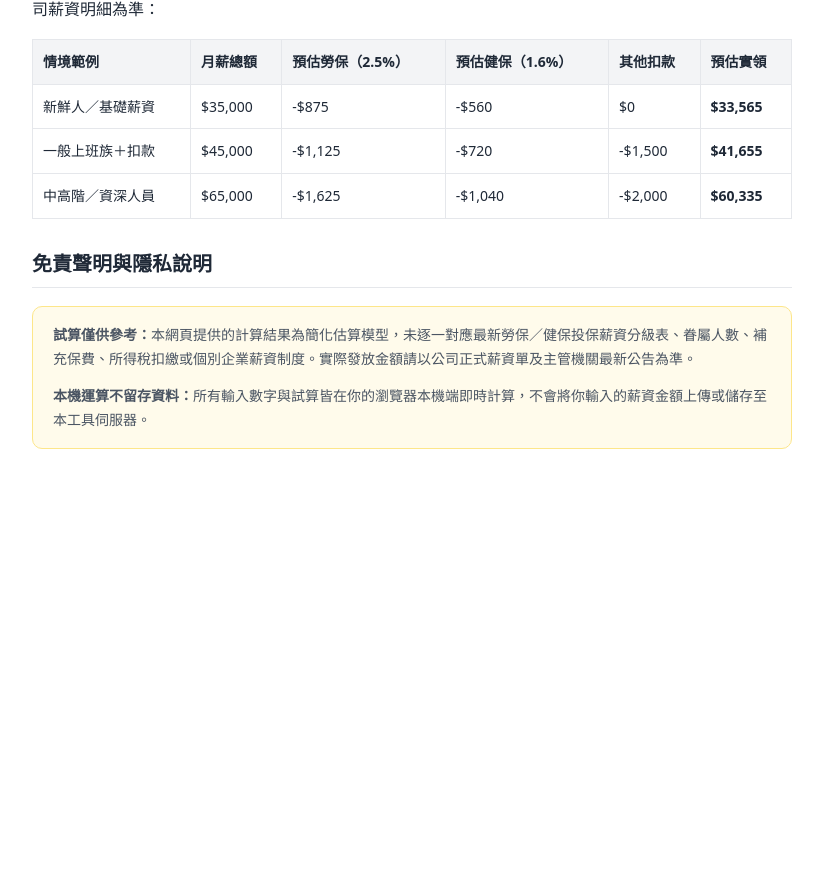
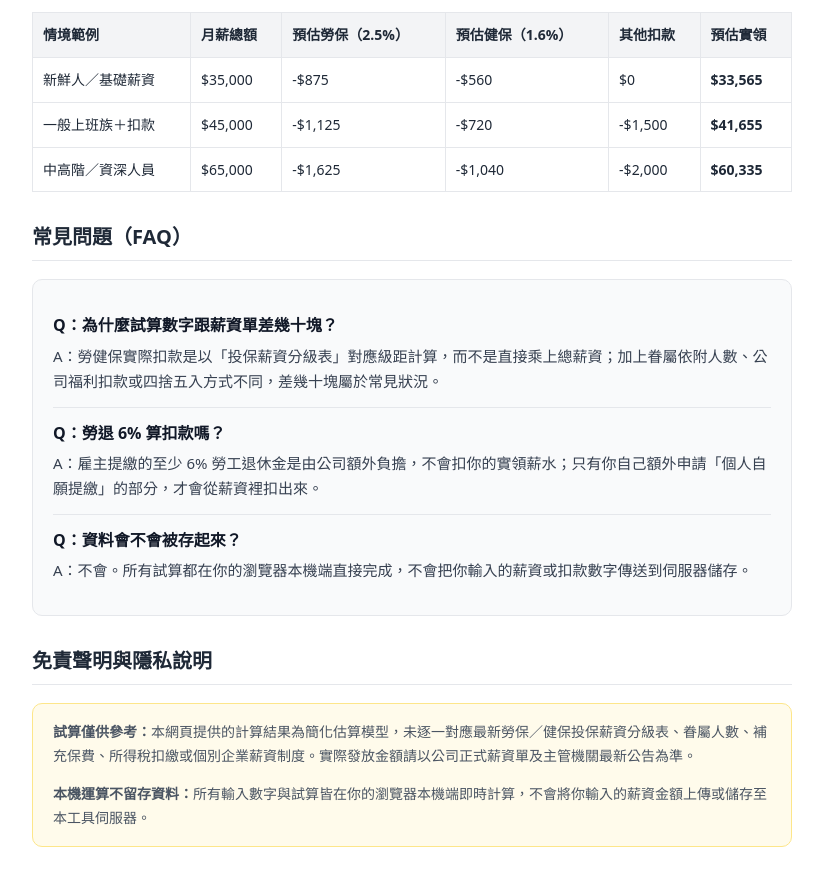
Before and after one commit to topli53/topli53.github.io, a plain HTML site: page index.html in a window 1280 px wide. Shown: the part 1588-2474 px from the top of the page, without its empty margins (228-1051 px from the left). Before the commit the page ends 2077 px from the top, so only its background shows below. Drawn offline with Linux system fonts and the light colour scheme.

Commit message:
Update index.html

```diff
--- a/index.html
+++ b/index.html
@@ -3,12 +3,15 @@
 <head>
   <meta charset="UTF-8" />
   <meta name="viewport" content="width=device-width, initial-scale=1.0" />
-  <title>薪資實領快速試算｜扣款估算、試算範例與說明</title>
+  <title>薪資實領快速試算｜扣款估算、試算範例與常見問題</title>
   <script async src="https://pagead2.googlesyndication.com/pagead/js/adsbygoogle.js?client=ca-pub-3138841542076920" crossorigin="anonymous"></script>
   <style>
     body { font-family: system-ui, -apple-system, BlinkMacSystemFont, "Segoe UI", sans-serif; max-width: 760px; margin: 40px auto; padding: 0 16px; line-height: 1.7; color: #1f2937; background: #ffffff; }
     h1 { margin-bottom: 8px; }
     h2 { margin-top: 28px; margin-bottom: 10px; font-size: 20px; border-bottom: 1px solid #e5e7eb; padding-bottom: 6px; }
+    .tool-bar { display: flex; flex-wrap: wrap; gap: 10px; margin: 14px 0 18px; }
+    .tool-btn { display: inline-block; padding: 9px 14px; background: #eff6ff; color: #1d4ed8; border: 1px solid #bfdbfe; border-radius: 8px; text-decoration: none; font-size: 14px; font-weight: 600; }
+    .tool-btn:hover { background: #dbeafe; }
     .box { background: #f9fafb; border: 1px solid #e5e7eb; border-radius: 10px; padding: 20px; margin: 18px 0; }
     label { display: block; font-weight: 600; margin-top: 12px; }
     input { width: 100%; padding: 10px; margin-top: 6px; border: 1px solid #d1d5db; border-radius: 6px; font-size: 16px; box-sizing: border-box; background: #fff; }
@@ -22,6 +25,10 @@
     table { width: 100%; border-collapse: collapse; margin: 12px 0 20px; font-size: 14px; }
     th, td { border: 1px solid #e5e7eb; padding: 10px; text-align: left; }
     th { background: #f3f4f6; font-weight: 600; }
+    .faq-item { border-bottom: 1px solid #e5e7eb; padding: 12px 0; }
+    .faq-item:last-child { border-bottom: 0; }
+    .faq-q { font-weight: 700; color: #111827; margin-bottom: 4px; }
+    .faq-a { margin: 0; color: #374151; font-size: 15px; }
     .note-box { background: #fffbeb; border: 1px solid #fde68a; border-radius: 10px; padding: 16px 20px; margin: 18px 0; font-size: 14px; color: #4b5563; }
     ul { padding-left: 20px; }
     li { margin-bottom: 6px; }
@@ -30,8 +37,11 @@
 <body>
   <h1>薪資實領快速試算</h1>
   <p>輸入月薪總額與預估扣款比例或固定金額，快速估算每月大約實領金額，方便日常預算規劃與薪資單對帳。</p>
-  <p><a href="/overtime-calc.html">→ 前往「時薪與加班費快速試算」</a></p>
-  <p><a href="/bonus-leave-calc.html">→ 前往「年終獎金與未休特休折現快速試算」</a></p>
+
+  <div class="tool-bar" aria-label="其他試算工具">
+    <a class="tool-btn" href="/overtime-calc.html">時薪與加班費試算 →</a>
+    <a class="tool-btn" href="/bonus-leave-calc.html">年終與未休特休折現試算 →</a>
+  </div>
 
   <div class="box">
     <label for="salary">月薪總額（元）</label>
@@ -115,6 +125,22 @@
     </tbody>
   </table>
 
+  <h2>常見問題（FAQ）</h2>
+  <div class="box">
+    <div class="faq-item">
+      <div class="faq-q">Q：為什麼試算數字跟薪資單差幾十塊？</div>
+      <p class="faq-a">A：勞健保實際扣款是以「投保薪資分級表」對應級距計算，而不是直接乘上總薪資；加上眷屬依附人數、公司福利扣款或四捨五入方式不同，差幾十塊屬於常見狀況。</p>
+    </div>
+    <div class="faq-item">
+      <div class="faq-q">Q：勞退 6% 算扣款嗎？</div>
+      <p class="faq-a">A：雇主提繳的至少 6% 勞工退休金是由公司額外負擔，不會扣你的實領薪水；只有你自己額外申請「個人自願提繳」的部分，才會從薪資裡扣出來。</p>
+    </div>
+    <div class="faq-item">
+      <div class="faq-q">Q：資料會不會被存起來？</div>
+      <p class="faq-a">A：不會。所有試算都在你的瀏覽器本機端直接完成，不會把你輸入的薪資或扣款數字傳送到伺服器儲存。</p>
+    </div>
+  </div>
+
   <h2>免責聲明與隱私說明</h2>
   <div class="note-box">
     <p style="margin-top: 0;"><strong>試算僅供參考：</strong>本網頁提供的計算結果為簡化估算模型，未逐一對應最新勞保／健保投保薪資分級表、眷屬人數、補充保費、所得稅扣繳或個別企業薪資制度。實際發放金額請以公司正式薪資單及主管機關最新公告為準。</p>
```
